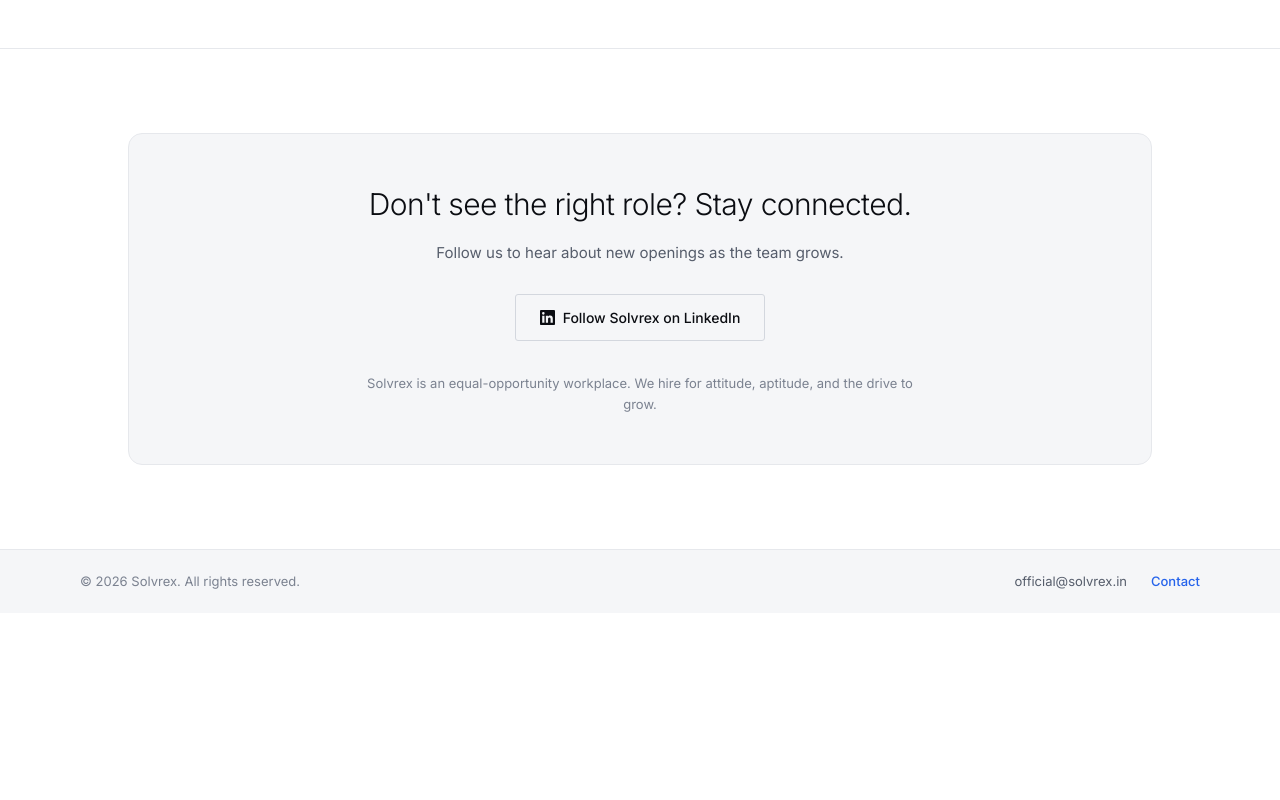
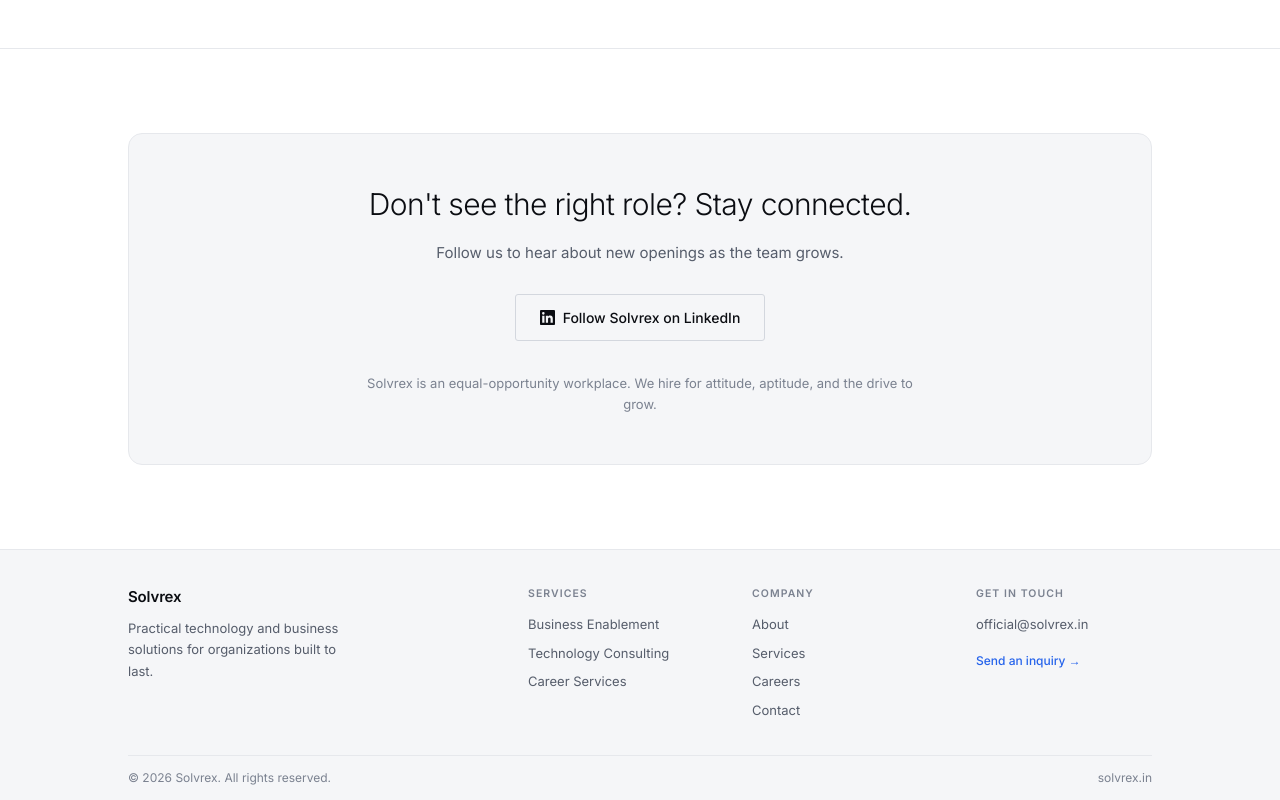
Before and after one commit to tulsi-kumari/Solvrexplatform, a Next.js app: page /careers in a window 1280 px wide. Shown: the part 1161-1961 px from the top of the page. Before the commit the page ends 1774 px from the top, so only its background shows below. Built offline with nearby package versions, Linux system fonts and the light colour scheme.

Commit message:
Footer: restore full columns, reduced padding for shorter height
Co-Authored-By: Claude Opus 4.8 (1M context) <noreply@anthropic.com>

```diff
--- a/components/Footer.tsx
+++ b/components/Footer.tsx
@@ -1,33 +1,117 @@
+"use client";
+
 import Link from "next/link";
 import { C } from "@/lib/theme";
 import { siteConfig } from "@/lib/site";
+import { SERVICES } from "@/data/services";
+
+const displayDomain = siteConfig.url.replace(/^https?:\/\//, "");
+
+const columnLabel = {
+  fontSize: "10.5px",
+  fontWeight: 600,
+  letterSpacing: "0.1em",
+  textTransform: "uppercase" as const,
+  color: C.textSubtle,
+  marginBottom: "14px",
+};
+
+const linkStyle = {
+  display: "block",
+  fontSize: "13px",
+  color: C.textMuted,
+  marginBottom: "9px",
+  transition: "color 0.15s",
+};
+
+function FooterLink({ href, children }: { href: string; children: React.ReactNode }) {
+  return (
+    <Link
+      href={href}
+      style={linkStyle}
+      onMouseEnter={(e) => { e.currentTarget.style.color = C.text; }}
+      onMouseLeave={(e) => { e.currentTarget.style.color = C.textMuted; }}
+    >
+      {children}
+    </Link>
+  );
+}
 
 export function Footer() {
-  const year = new Date().getFullYear();
+  const services = SERVICES.map((s) => [s.title, `/services/${s.slug}`] as const);
+  const company = [
+    ["About", "/about"],
+    ["Services", "/services"],
+    ["Careers", "/careers"],
+    ["Contact", "/contact"],
+  ] as const;
 
   return (
     <footer style={{ backgroundColor: C.bgFooter, borderTop: `1px solid ${C.border}` }}>
+      <div className="sx-container">
+        {/* Main grid */}
         <div
-        className="sx-container"
+          className="sx-footer-grid"
           style={{
-          display: "flex",
-          flexWrap: "wrap",
-          alignItems: "center",
-          justifyContent: "space-between",
-          gap: "16px",
-          padding: "22px 0",
+            display: "grid",
+            gridTemplateColumns: "2fr 1fr 1fr 1fr",
+            gap: "48px",
+            padding: "36px 0 26px",
+            borderBottom: `1px solid ${C.border}`,
           }}
         >
-        <p style={{ fontSize: "13px", color: C.textSubtle }}>
-          © {year} {siteConfig.name}. All rights reserved.
+          {/* Brand */}
+          <div>
+            <p style={{ fontSize: "15px", fontWeight: 600, color: C.text, marginBottom: "10px", letterSpacing: "-0.01em" }}>
+              {siteConfig.name}
             </p>
-        <div style={{ display: "flex", alignItems: "center", gap: "24px", flexWrap: "wrap" }}>
-          <a href={`mailto:${siteConfig.contactEmail}`} style={{ fontSize: "13px", color: C.textMuted }}>
+            <p style={{ fontSize: "13px", color: C.textMuted, lineHeight: 1.65, maxWidth: "220px" }}>
+              Practical technology and business solutions for organizations built to last.
+            </p>
+          </div>
+
+          {/* Services */}
+          <div>
+            <p style={columnLabel}>Services</p>
+            {services.map(([label, href]) => (
+              <FooterLink key={label} href={href}>{label}</FooterLink>
+            ))}
+          </div>
+
+          {/* Company */}
+          <div>
+            <p style={columnLabel}>Company</p>
+            {company.map(([label, href]) => (
+              <FooterLink key={label} href={href}>{label}</FooterLink>
+            ))}
+          </div>
+
+          {/* Contact */}
+          <div>
+            <p style={columnLabel}>Get in touch</p>
+            <a
+              href={`mailto:${siteConfig.contactEmail}`}
+              style={linkStyle}
+              onMouseEnter={(e) => { e.currentTarget.style.color = C.text; }}
+              onMouseLeave={(e) => { e.currentTarget.style.color = C.textMuted; }}
+            >
               {siteConfig.contactEmail}
             </a>
-          <Link href="/contact" style={{ fontSize: "13px", color: C.blueLight, fontWeight: 500 }}>
-            Contact
+            <Link
+              href="/contact"
+              style={{ display: "inline-flex", alignItems: "center", gap: "5px", marginTop: "8px", fontSize: "12px", color: C.blue, fontWeight: 500 }}
+            >
+              Send an inquiry →
             </Link>
+          </div>
+        </div>
+
+        {/* Bottom bar */}
+        <div style={{ display: "flex", alignItems: "center", justifyContent: "space-between", height: "44px" }}>
+          <p style={{ fontSize: "12px", color: C.textSubtle }}>
+            © {new Date().getFullYear()} {siteConfig.name}. All rights reserved.
+          </p>
+          <p style={{ fontSize: "12px", color: C.textSubtle }}>{displayDomain}</p>
         </div>
       </div>
     </footer>
```
Lines whose indentation alone changed are shown as unchanged.
